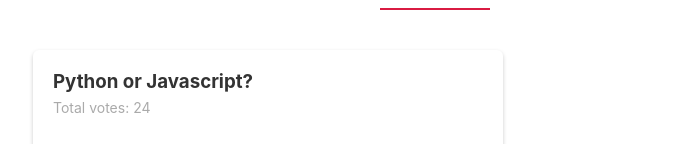
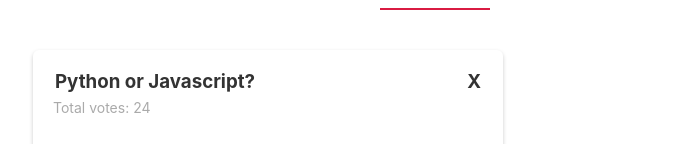
Before and after one commit to evariste1963/ninjapolls, a Svelte app: page / in a window 1280 px wide. Shown: the part 214-358 px from the top of the page, without its empty margins (127-803 px from the left). Built offline with nearby package versions, Linux system fonts and the light colour scheme.

Commit message:
my delete polls code --> prior to lesson

```diff
--- a/src/components/PollDetails.svelte
+++ b/src/components/PollDetails.svelte
@@ -10,20 +10,35 @@
 
   //handling Votes
   const handleVote = (option, id) => {
-    PollStore.update((currentPolls) => {
+    PollStore.update(currentPolls => {
       let copiedPolls = [...currentPolls];
-      let upVotedPoll = copiedPolls.find((poll) => poll.id == id);
+      let upVotedPoll = copiedPolls.find(poll => poll.id == id);
 
       option === "a" ? upVotedPoll.votesA++ : upVotedPoll.votesB++;
 
       return copiedPolls;
     });
   };
+
+  const handleDelete = id => {
+    PollStore.update(currentPolls => {
+      //let copiedPolls = [...currentPolls];
+      let remainingPolls = currentPolls.filter(poll => poll.id !== id);
+
+      return remainingPolls;
+    });
+  };
 </script>
 
 <Card>
   <div class="poll">
-    <h3>{poll.question}</h3>
+    <div class="title">
+      <h3 style="margin-left:2px">{poll.question}</h3>
+      <h3
+        style="margin-right:2px; cursor:pointer"
+        on:click={() => handleDelete(poll.id)}>X</h3
+      >
+    </div>
     <p>Total votes: {totalVotes}</p>
     <div class="answer" on:click={() => handleVote("a", poll.id)}>
       <div class="percent percent-a" style="width:{percentA}%" />
@@ -37,6 +52,9 @@
 </Card>
 
 <style>
+  .title {
+    display: flex;
+  }
   h3 {
     margin: 0 auto;
   }
```
